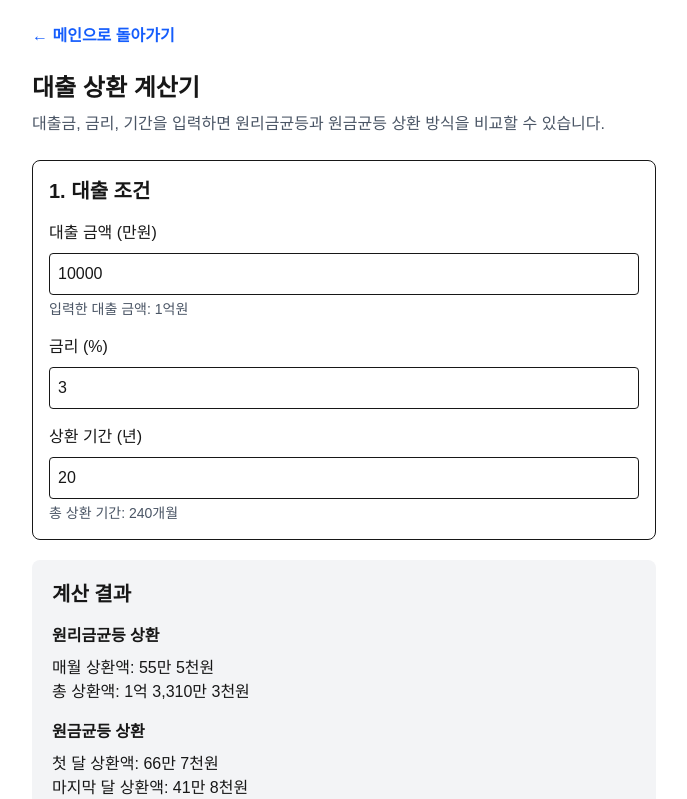
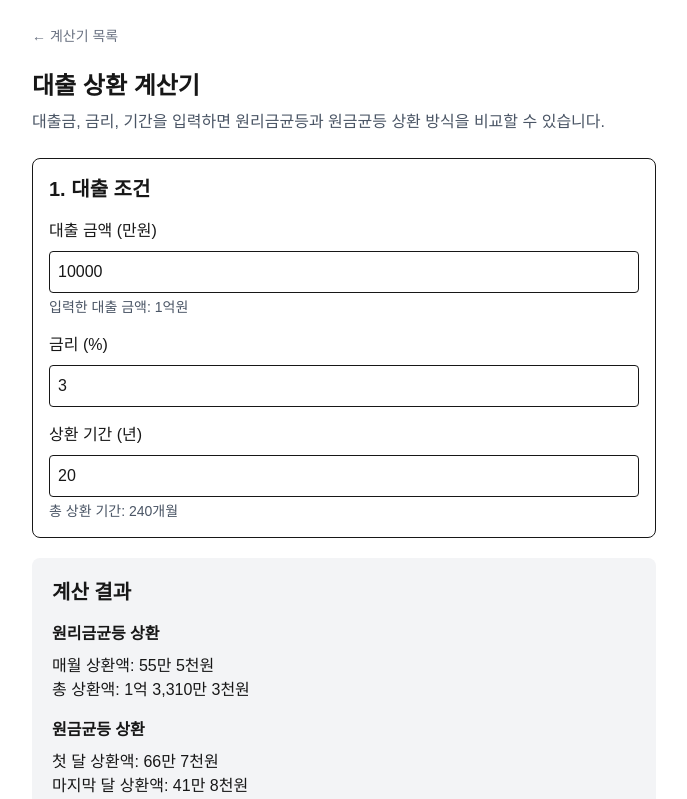
Before and after one commit to rkadl9696-png/moneycalc, a Next.js app: page /loan-calc in a window 1280 px wide. Shown: the top 799 px of the page, without its empty margins (296-983 px from the left). Built offline with nearby package versions, Linux system fonts and the light colour scheme.

Commit message:
update back button style

```diff
--- a/app/card-calc/ClientPage.tsx
+++ b/app/card-calc/ClientPage.tsx
@@ -27,9 +27,9 @@ export default function Page() {
 
       <Link
         href="/"
-        className="inline-block mb-6 text-base font-semibold text-blue-600 hover:text-blue-800"
+        className="inline-flex items-center gap-1 mb-6 text-sm text-gray-500 hover:text-blue-600 transition-colors"
       >
-        ← 메인으로 돌아가기
+        ← 계산기 목록
       </Link>
 
       <h1 className="text-2xl font-bold mb-2">카드 할인 계산기</h1>
--- a/app/compound/ClientPage.tsx
+++ b/app/compound/ClientPage.tsx
@@ -38,9 +38,9 @@ export default function Page() {
     <div className="max-w-2xl mx-auto p-6">
       <Link
         href="/"
-        className="inline-block mb-6 text-base font-semibold text-blue-600 hover:text-blue-800"
+        className="inline-flex items-center gap-1 mb-6 text-sm text-gray-500 hover:text-blue-600 transition-colors"
       >
-        ← 메인으로 돌아가기
+        ← 계산기 목록
       </Link>
 
       <h1 className="text-2xl font-bold mb-2">복리 계산기</h1>
--- a/app/interest-calc/ClientPage.tsx
+++ b/app/interest-calc/ClientPage.tsx
@@ -24,8 +24,11 @@ export default function Page() {
 
   return (
     <div className="max-w-2xl mx-auto p-6">
-      <Link href="/" className="inline-block mb-6 text-base font-semibold text-blue-600 hover:text-blue-800">
-        ← 메인으로 돌아가기
+      <Link
+        href="/"
+        className="inline-flex items-center gap-1 mb-6 text-sm text-gray-500 hover:text-blue-600 transition-colors"
+      >
+        ← 계산기 목록
       </Link>
 
       <h1 className="text-2xl font-bold mb-2">이자 계산기</h1>
--- a/app/jeonse-loan-calc/ClientPage.tsx
+++ b/app/jeonse-loan-calc/ClientPage.tsx
@@ -24,8 +24,11 @@ export default function Page() {
 
   return (
     <div className="max-w-2xl mx-auto p-6">
-      <Link href="/" className="inline-block mb-6 text-base font-semibold text-blue-600 hover:text-blue-800">
-        ← 메인으로 돌아가기
+      <Link
+        href="/"
+        className="inline-flex items-center gap-1 mb-6 text-sm text-gray-500 hover:text-blue-600 transition-colors"
+      >
+        ← 계산기 목록
       </Link>
 
       <h1 className="text-2xl font-bold mb-2">전세대출 계산기</h1>
--- a/app/jeonse-vs-rent/ClientPage.tsx
+++ b/app/jeonse-vs-rent/ClientPage.tsx
@@ -45,12 +45,12 @@ export default function Page() {
   return (
     <div className="max-w-2xl mx-auto p-6">
 
-        <Link
+      <Link
         href="/"
-        className="inline-block mb-6 text-base font-semibold text-blue-600 hover:text-blue-800"
-        >
-        ← 메인으로 돌아가기
-        </Link>
+        className="inline-flex items-center gap-1 mb-6 text-sm text-gray-500 hover:text-blue-600 transition-colors"
+      >
+        ← 계산기 목록
+      </Link>
 
       <h1 className="text-2xl font-bold mb-2">전세 vs 월세 계산기</h1>
 
--- a/app/loan-calc/ClientPage.tsx
+++ b/app/loan-calc/ClientPage.tsx
@@ -70,12 +70,12 @@ export default function Page() {
   return (
     <div className="max-w-2xl mx-auto p-6">
 
-        <Link
+      <Link
         href="/"
-        className="inline-block mb-6 text-base font-semibold text-blue-600 hover:text-blue-800"
-        >
-        ← 메인으로 돌아가기
-        </Link>
+        className="inline-flex items-center gap-1 mb-6 text-sm text-gray-500 hover:text-blue-600 transition-colors"
+      >
+        ← 계산기 목록
+      </Link>
 
       <h1 className="text-2xl font-bold mb-2">대출 상환 계산기</h1>
 
--- a/app/salary-calc/ClientPage.tsx
+++ b/app/salary-calc/ClientPage.tsx
@@ -51,9 +51,9 @@ export default function Page() {
     <div className="max-w-2xl mx-auto p-6">
       <Link
         href="/"
-        className="inline-block mb-6 text-base font-semibold text-blue-600 hover:text-blue-800"
+        className="inline-flex items-center gap-1 mb-6 text-sm text-gray-500 hover:text-blue-600 transition-colors"
       >
-        ← 메인으로 돌아가기
+        ← 계산기 목록
       </Link>
 
       <h1 className="text-2xl font-bold mb-2">연봉 실수령 계산기</h1>
--- a/app/savings-calc/ClientPage.tsx
+++ b/app/savings-calc/ClientPage.tsx
@@ -20,8 +20,11 @@ export default function Page() {
 
   return (
     <div className="max-w-2xl mx-auto p-6">
-      <Link href="/" className="inline-block mb-6 text-base font-semibold text-blue-600 hover:text-blue-800">
-        ← 메인으로 돌아가기
+      <Link
+        href="/"
+        className="inline-flex items-center gap-1 mb-6 text-sm text-gray-500 hover:text-blue-600 transition-colors"
+      >
+        ← 계산기 목록
       </Link>
 
       <h1 className="text-2xl font-bold mb-2">적금 계산기</h1>
```
